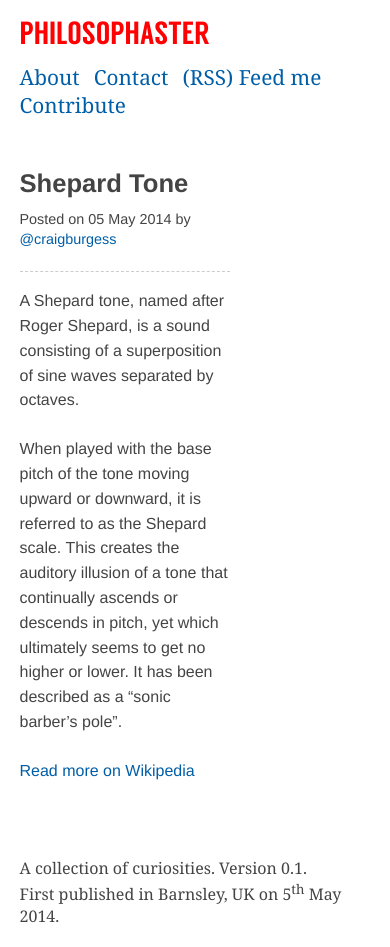
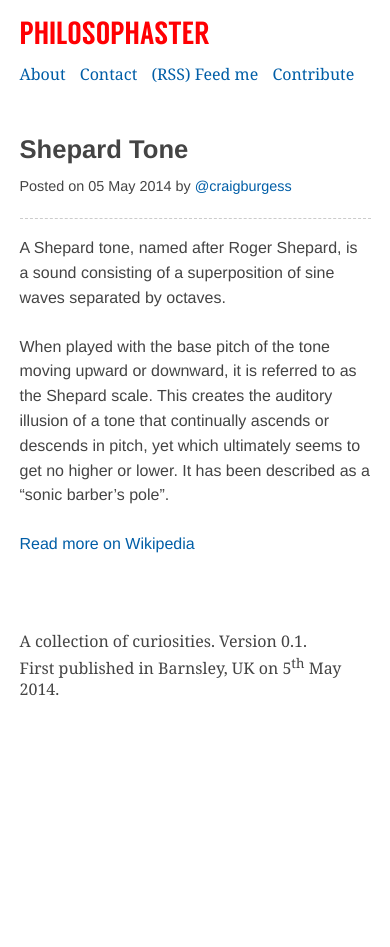
Before and after one commit to philosophaster/philosophaster.github.io, a Jekyll site: the page built from _posts/2014-05-05-shepard-tone.markdown, in a window 390 px wide. Built offline with Jekyll 4.4.1, drawn with Linux system fonts in a browser that asks for light colours; Markdown is read by kramdown in place of the engine named in the settings; after the commit the page ends 900 px from its top, so only the background shows below that.

Commit message:
Fixed some responsive stuff

```diff
--- a/assets/css/screen.css
+++ b/assets/css/screen.css
@@ -776,6 +776,9 @@ Web fonts, basic unclassed type styles
 .site-header .nav li, .site-footer .nav li {
   margin-right: 10px;
   font-size: 1.3em; }
+  @media (max-width: 500px) {
+    .site-header .nav li, .site-footer .nav li {
+      font-size: 1em; } }
 
 .site-footer p {
   font-size: 1em;
@@ -908,6 +911,12 @@ Used on homepage
 
 .post {
   width: 60%; }
+  @media (max-width: 870px) {
+    .post {
+      width: 500px; } }
+  @media (max-width: 500px) {
+    .post {
+      width: auto; } }
 
 .post__body p, .post__body li {
   line-height: 155%; }
```
Also changed, not shown: assets/sass/_theme.scss (+12 -0 lines), 1 other file.
